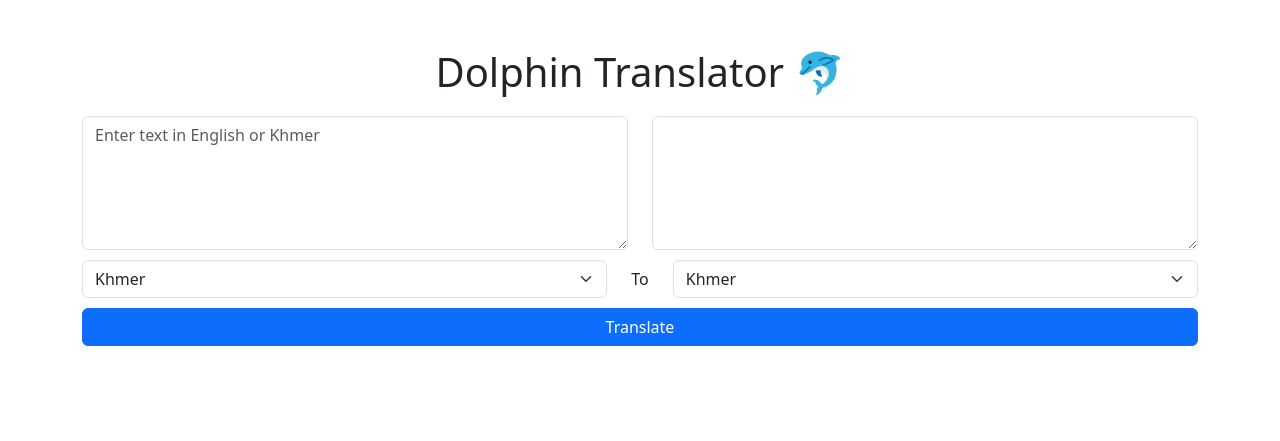
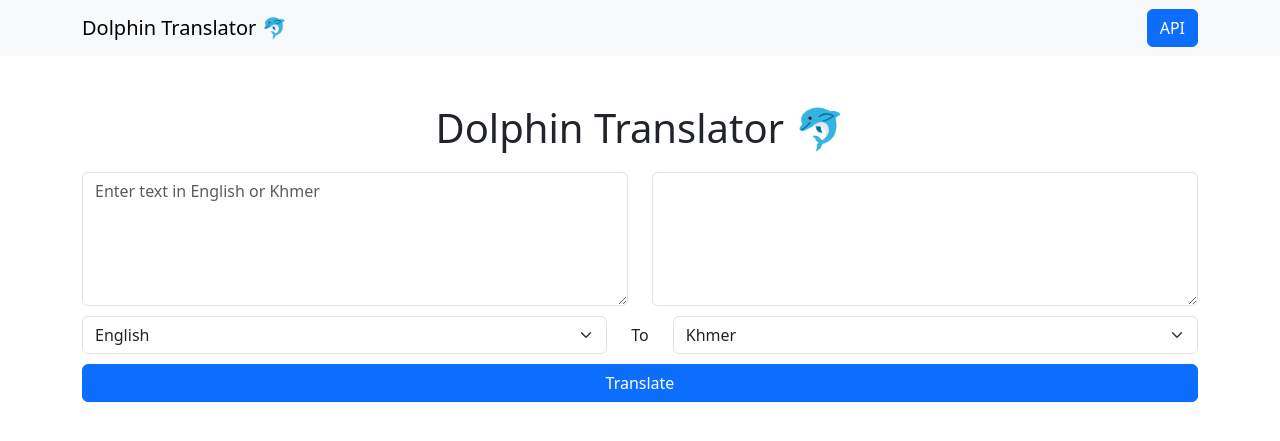
Before and after one commit to NimithSan/porpoises-translator-api, a FastAPI app: page / in a window 1280 px wide. Shown: the top 441 px of the page. Run offline with FastAPI, Linux system fonts and the light colour scheme.

Commit message:
change option

```diff
--- a/main.py
+++ b/main.py
@@ -18,7 +18,13 @@ async def root(request: Request):
     return templates.TemplateResponse("index.html", {"request": request})
 
 @app.post('/api/translate')
-def translate_text(text: str = Form(...), target_language: str = Form(...)):
-    translator = GoogleTranslator(source='auto', target=target_language)
+def translate_text(text: str = Form(...),src_language:str = Form(...),target_language: str = Form(...)):
+    translator = GoogleTranslator(source=src_language, target=target_language)
     translated_text = translator.translate(text)
     return {"translated_text": translated_text}
+
+# @app.post('/api/translate')
+# def translate_text(text: str = Form(...), target_language: str = Form(...)):
+#     translator = GoogleTranslator(source='auto', target=target_language)
+#     translated_text = translator.translate(text)
+#     return {"translated_text": translated_text}
--- a/static/app.js
+++ b/static/app.js
@@ -3,10 +3,10 @@ const outputText = document.getElementById("outputText");
 const langToggle = document.getElementById("langToggle");
 const translateButton = document.getElementById("translateButton")
 
-function translate(text,target_language) {
+function translateText(text,src_language,target_language) {
     fetch(`/api/translate`, {
         method: "POST",
-        body: new URLSearchParams({ text,target_language}),
+        body: new URLSearchParams({ text,src_language,target_language}),
     })
         .then(response => response.json())
         .then(data => {
@@ -19,11 +19,10 @@ function translate(text,target_language) {
 
 const fromLanguageSelect = document.getElementById("fromLanguageSelect");
 const toLanguageSelect = document.getElementById("toLanguageSelect");
-
 // Event listener for the "Translate" button
 translateButton.addEventListener("click", () => {
     const text = inputText.value;
     const target_language = toLanguageSelect.value;
-
-    translate(text,target_language)
+    const src_language = fromLanguageSelect.value
+    translateText(text,src_language,target_language)
 });
--- a/templates/index.html
+++ b/templates/index.html
@@ -7,11 +7,21 @@
     <title>Dolphin Translator</title>
     <link href="https://cdn.jsdelivr.net/npm/bootstrap@5.3.0/dist/css/bootstrap.min.css" rel="stylesheet">
     <link rel="icon" type="image/x-icon" href="../src/favicon.ico">
-    <link rel="stylesheet" type="text/css" href="style.css">
+    <link rel="stylesheet" type="text/css" href="../static/style.css">
 </head>
 
 <body>
     <div id="app"></div>
+    <!-- Top Navigation Bar -->
+    <nav class="navbar navbar-expand-lg navbar-light bg-light">
+        <div class="container">
+            <!-- Website Name on the Left Corner -->
+            <a class="navbar-brand" href="#">Dolphin Translator 🐬</a>
+
+            <!-- API Button on the Right Corner -->
+            <button class="btn btn-primary">API</button>
+        </div>
+    </nav>
     <div class="container mt-5">
         <h1 class="text-center">Dolphin Translator 🐬</h1>
 
@@ -32,9 +42,10 @@
         <div class="row align-items-center" style="margin-top: 10px;">
             <div class="col">
                 <select id="fromLanguageSelect" class="form-select">
+                    <option value="en">English</option>
                     <option value="km">Khmer</option>
-                    <option value="en">English</option>
-                    <option value="zh-CN">Chinese</option>
+                    <option value="zh-TW">Chinese Traditional</option>
+                    <option value="zh-CN">Chinese Simplify</option>
                 </select>
             </div>
             <div class="col-auto text-center">To</div>
@@ -42,7 +53,8 @@
                 <select id="toLanguageSelect" class="form-select">
                     <option value="km">Khmer</option>
                     <option value="en">English</option>
-                    <option value="zh-CN">Chinese</option>
+                    <option value="zh-TW">Chinese Traditional</option>
+                    <option value="zh-CN">Chinese Simplify</option>
                 </select>
             </div>
         </div>
@@ -54,5 +66,4 @@
     </div>
     <script src="../static/app.js"></script>
 </body>
-
 </html>
```
Also changed, not shown: static/style.css (renamed from templates/style.css).
